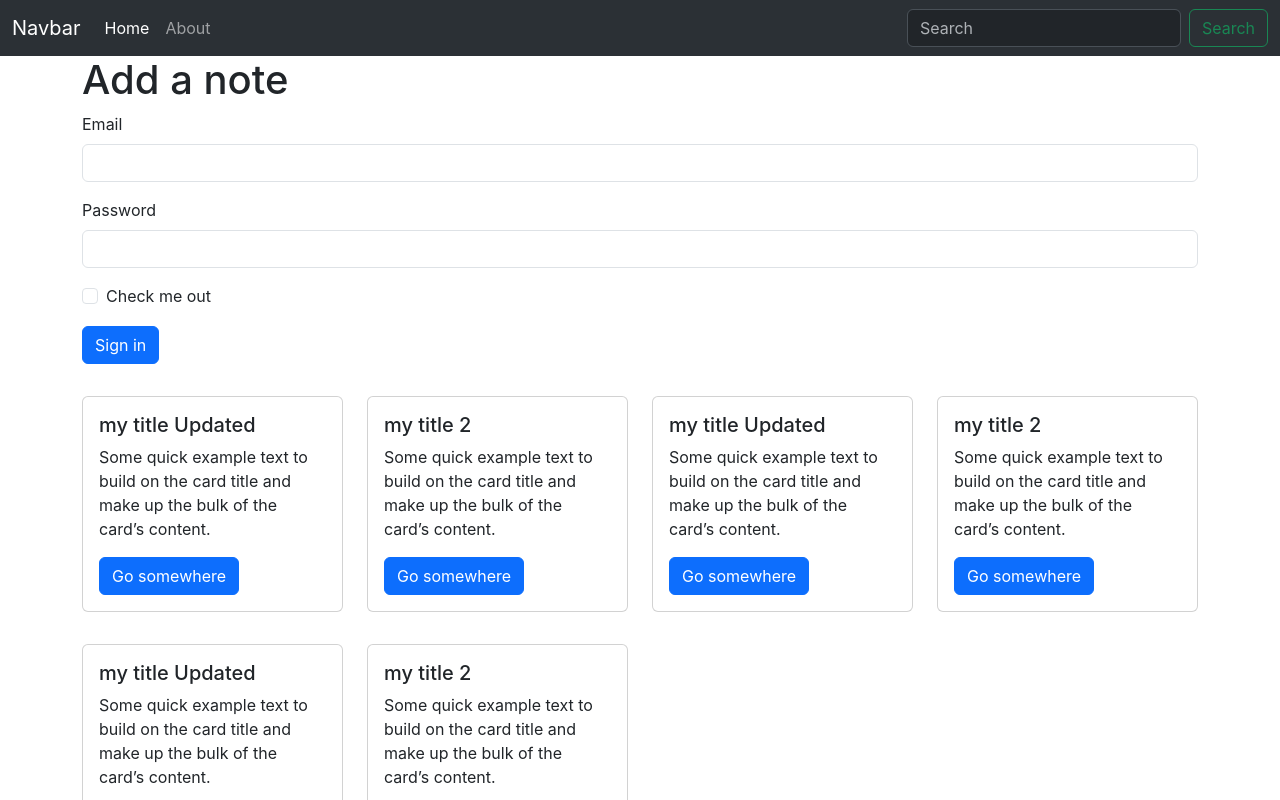
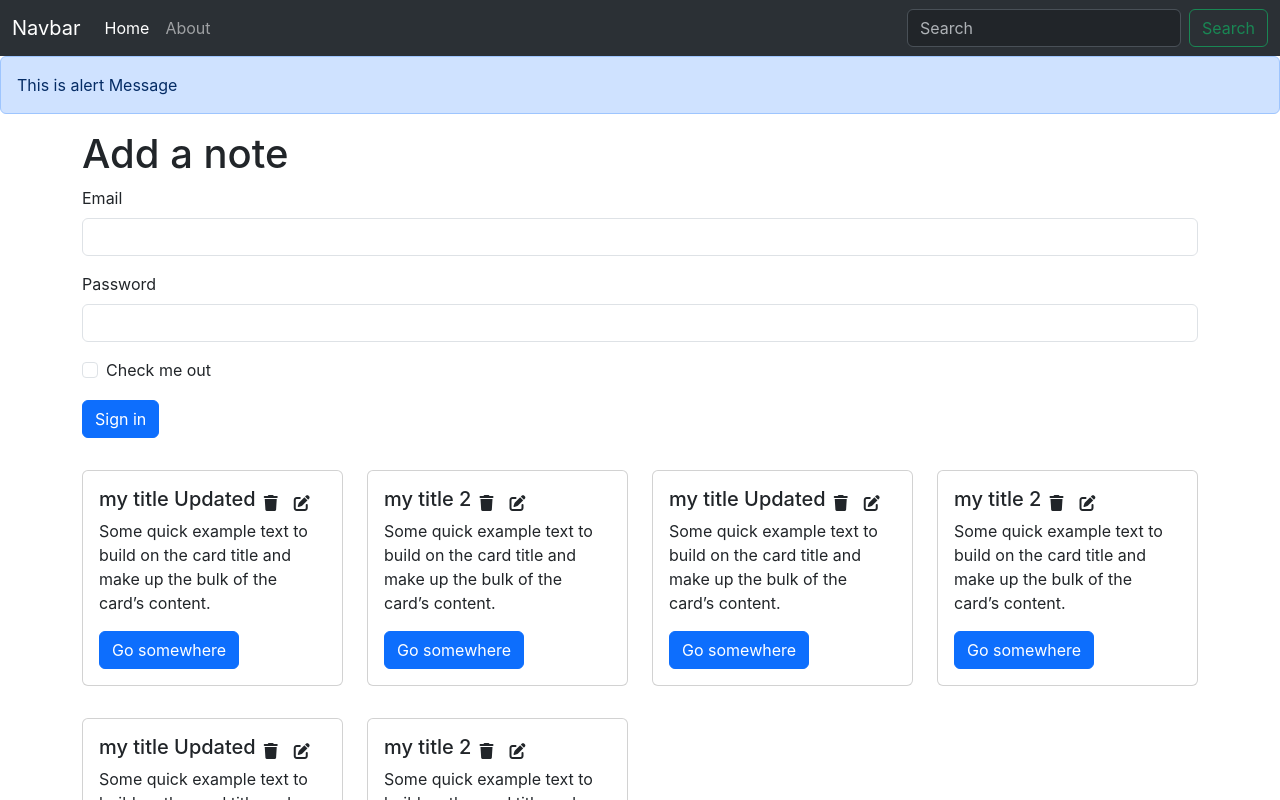
Before and after one commit to deepak-dmp/iNotebook_front-end, a React (Create React App) app: page / in a window 1280 px wide. Shown: the top 800 px of the page. Built offline with nearby package versions, Linux system fonts and the light colour scheme.

Commit message:
video #62 : added font awesome for delete and update

```diff
--- a/public/index.html
+++ b/public/index.html
@@ -11,12 +11,15 @@
     />
     <link rel="apple-touch-icon" href="%PUBLIC_URL%/logo192.png" />
     <title>React App</title>
+    <script src="https://kit.fontawesome.com/400147ce1a.js" crossorigin="anonymous"></script>
      <link href="https://cdn.jsdelivr.net/npm/bootstrap@5.3.7/dist/css/bootstrap.min.css" rel="stylesheet" integrity="sha384-LN+7fdVzj6u52u30Kp6M/trliBMCMKTyK833zpbD+pXdCLuTusPj697FH4R/5mcr" crossorigin="anonymous">
   <script src="https://cdn.jsdelivr.net/npm/bootstrap@5.3.7/dist/js/bootstrap.bundle.min.js" integrity="sha384-ndDqU0Gzau9qJ1lfW4pNLlhNTkCfHzAVBReH9diLvGRem5+R9g2FzA8ZGN954O5Q" crossorigin="anonymous"></script>
     </head>
   <body>
     <noscript>You need to enable JavaScript to run this app.</noscript>
-    <div id="root"></div>
+    <div id="root">
+
+    </div>
   </body>
   </body>
 </html>
--- a/src/App.js
+++ b/src/App.js
@@ -8,12 +8,14 @@
 import Home from './Components/Home';
 import About from './Components/About';
 import NoteState from './context/notes/NoteState';
+import Alert from './Components/Alert';
 function App() {
   return (
     <>
     <NoteState>
     <Router>
     <Navebar/>
+    <Alert message="This is alert Message"/>
       <Routes>
 
         <Route exact path="/" element={<Home/>}/>
--- /dev/null
+++ b/src/Components/Alert.js
@@ -0,0 +1,13 @@
+import React from "react";
+
+function Alert(props) {
+  return (
+    <div>
+      <div class="alert alert-primary" role="alert">
+        {props.message}
+      </div>
+    </div>
+  );
+}
+
+export default Alert;
--- a/src/Components/Home.js
+++ b/src/Components/Home.js
@@ -8,17 +8,17 @@
       </h1>
     <form className="row g-3">
   <div className="col-md-12">
-    <label for="inputEmail4" className="form-label">Email</label>
+    <label htmlFor="inputEmail4" className="form-label">Email</label>
     <input type="email" className="form-control" id="inputEmail4"/>
   </div>
   <div className="col-md-12">
-    <label for="inputPassword4" className="form-label">Password</label>
+    <label htmlFor="inputPassword4" className="form-label">Password</label>
     <input type="password" className="form-control" id="inputPassword4" />
   </div>
   <div className="col-12">
     <div className="form-check">
       <input className="form-check-input" type="checkbox" id="gridCheck"/>
-      <label className="form-check-label" for="gridCheck">
+      <label className="form-check-label" htmlFor="gridCheck">
         Check me out
       </label>
     </div>
--- a/src/Components/NoteItem.js
+++ b/src/Components/NoteItem.js
@@ -5,9 +5,13 @@
     <div className='col-3'>
       <div className="card my-3" >
   <div className="card-body">
+    <div className="d-flex align-items-center">
     <h5 className="card-title">{props.note.title}</h5>
+    <i className="fa-solid fa-trash mx-2"/>
+    <i className="fa-solid fa-pen-to-square mx-2"/>
+    </div>
     <p className="card-text">Some quick example text to build on the card title and make up the bulk of the card’s content.</p>
-    <a href="#" className="btn btn-primary">Go somewhere</a>
+    <a href="/" className="btn btn-primary">Go somewhere</a>
   </div>
 </div>
     </div>
--- a/src/Components/Notes.js
+++ b/src/Components/Notes.js
@@ -8,7 +8,7 @@
   return (
     <div className='row my-3'>
         {notes.map((note)=>{
-    return <NoteItem note={note}/>
+    return <NoteItem key={note._id} note={note}/>
   })}
 
     </div>
--- a/src/context/notes/NoteState.js
+++ b/src/context/notes/NoteState.js
@@ -22,7 +22,7 @@
         "__v": 0
     },
     {
-        "_id": "688720cc98d90cf7471f3c7c",
+        "_id": "a688720cc98d90cf7471f3c7c",
         "user": "688124ff2ae44d4765a06613",
         "title": "my title Updated",
         "description": "We are close to winning",
@@ -31,7 +31,7 @@
         "__v": 0
     },
     {
-        "_id": "6887787a7d0e913a49261db3",
+        "_id": "a6887787a7d0e913a49261db3",
         "user": "688124ff2ae44d4765a06613",
         "title": "my title 2",
         "description": "We are close to winning",
@@ -40,7 +40,7 @@
         "__v": 0
     },
     {
-        "_id": "688720cc98d90cf7471f3c7c",
+        "_id": "b688720cc98d90cf7471f3c7c",
         "user": "688124ff2ae44d4765a06613",
         "title": "my title Updated",
         "description": "We are close to winning",
@@ -49,7 +49,7 @@
         "__v": 0
     },
     {
-        "_id": "6887787a7d0e913a49261db3",
+        "_id": "b6887787a7d0e913a49261db3",
         "user": "688124ff2ae44d4765a06613",
         "title": "my title 2",
         "description": "We are close to winning",
--- a/src/index.css
+++ b/src/index.css
@@ -11,3 +11,6 @@
   font-family: source-code-pro, Menlo, Monaco, Consolas, 'Courier New',
     monospace;
 }
+i{
+  cursor: pointer;
+}
```
